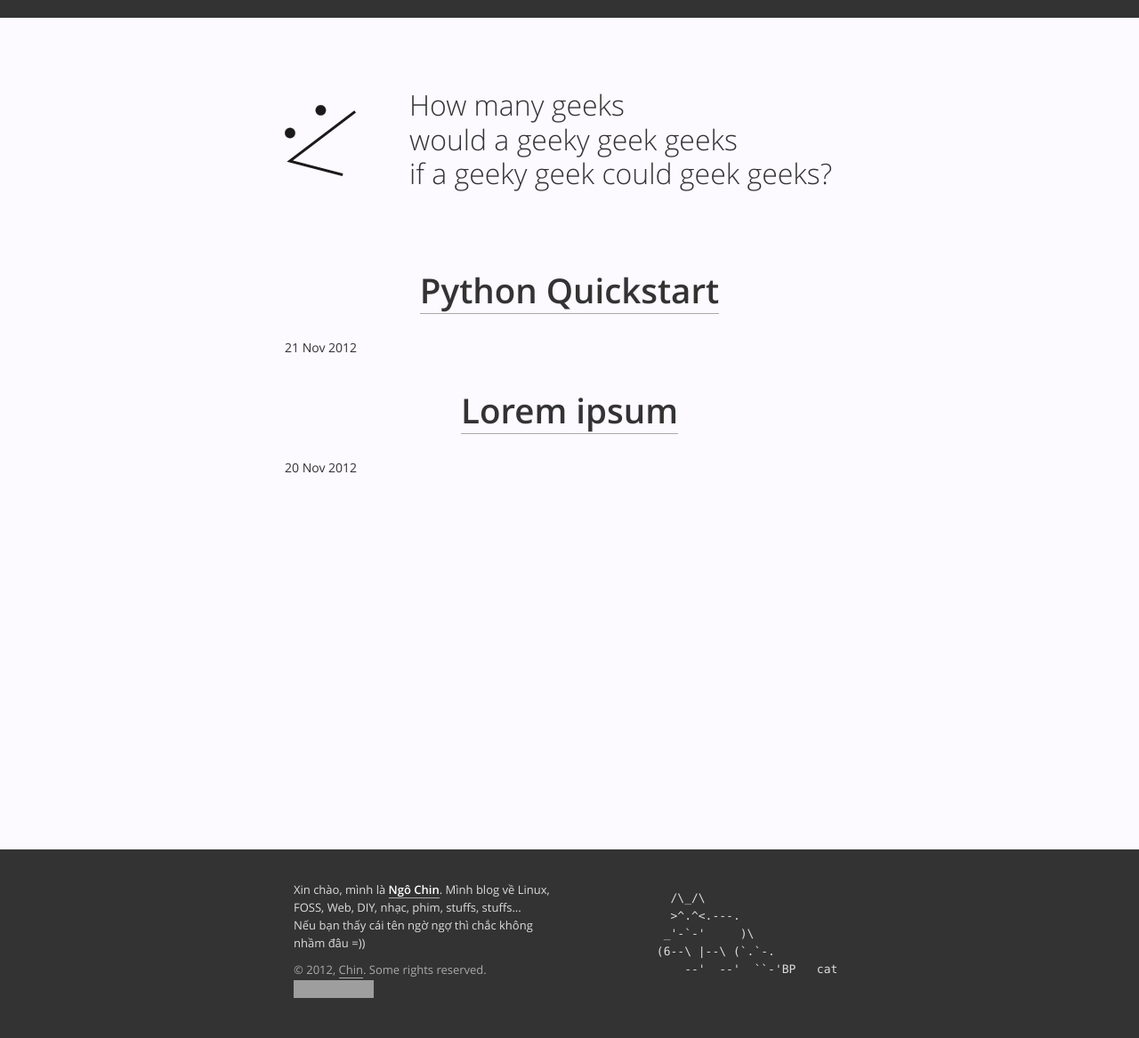
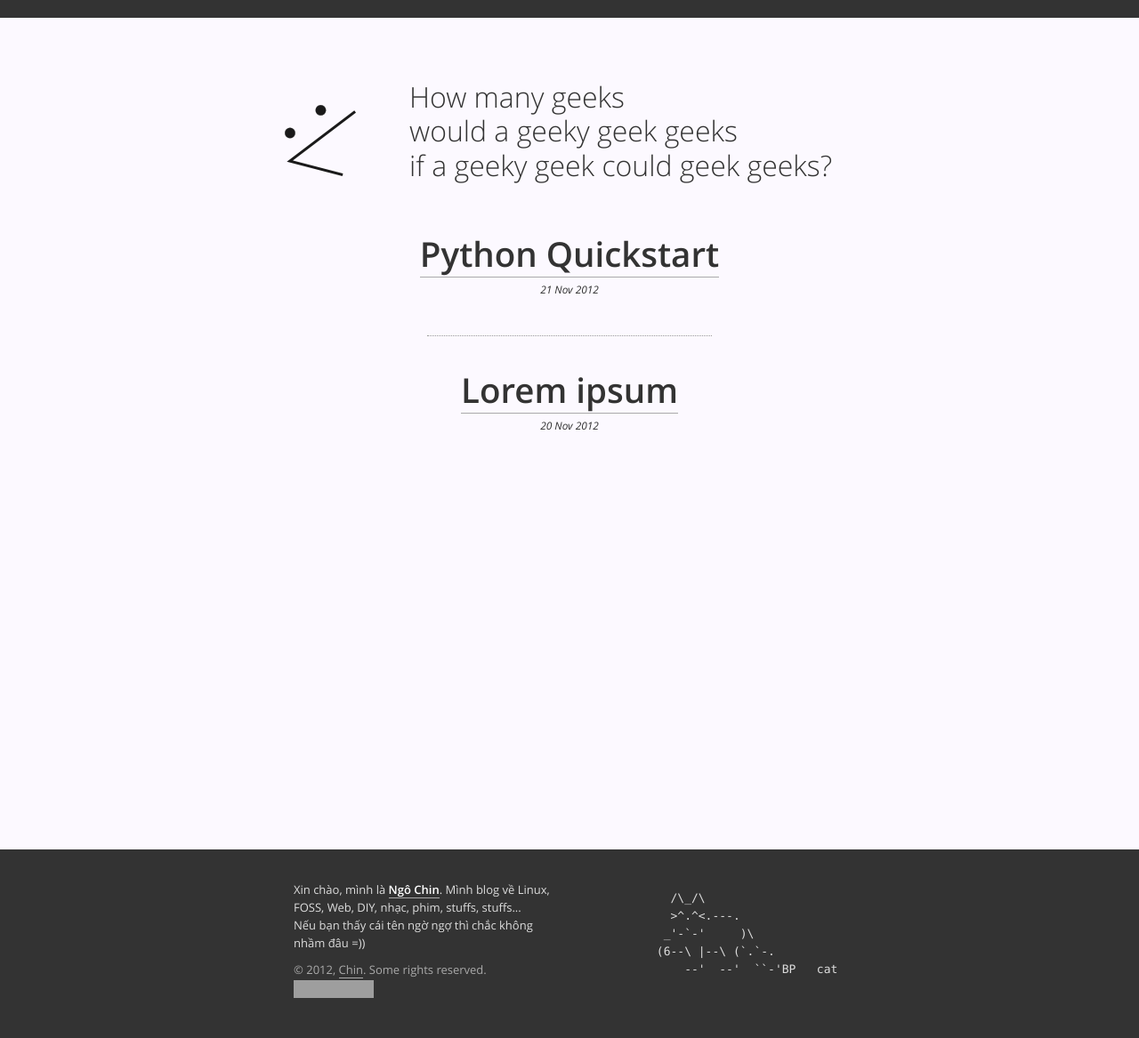
Before and after one commit to lewtds/lewtds.github.com, a Jekyll site: the page built from index.html, in a window 1280 px wide. Shown: the whole page at 89% size. Built offline with Jekyll 4.4.1, drawn with Linux system fonts in a browser that asks for light colours; grey boxes are pictures that could not be loaded.

Commit message:
Fix layout

```diff
--- a/assets/css/style.css
+++ b/assets/css/style.css
@@ -8,7 +8,7 @@ body {
     border-top: 20px solid;
 }
 
-h1, h2, h3, h4, h5, h6 {
+article > h1, h2, h3, h4, h5, h6 {
     text-align: center;
     margin-bottom: 0.9em;
     margin-top: 0.6em;
@@ -16,6 +16,16 @@ h1, h2, h3, h4, h5, h6 {
 
 article {
     margin-bottom: 40px
+}
+
+article section {
+    clear: both;
+    margin-bottom: 3em;
+}
+
+article .description {
+    font-style: italic;
+    font-size: 90%;
 }
 
 article hr {
@@ -74,6 +84,10 @@ line-height: 1.2;
 font-weight : 300;
 }
 
+.center-text {
+    text-align: center;
+}
+
 .container-narrow {
 margin: 0 auto;
 max-width: 640px;
@@ -106,12 +120,11 @@ a:hover {
     text-decoration: none;
 }
 
-a, a:hover {
-
-    transition: all 0.2s;
-    -moz-transition: all 0.2s;
-    -webkit-transition: all 0.2s;
-    -o-transition: all 0.2s;
+a {
+    transition: all 0.2s ease 0s;
+    -moz-transition: all 0.2s ease 0s;
+    -webkit-transition: all 0.2s ease 0s;
+    -o-transition: all 0.2s ease 0s;
 }
 
 .tag-line-border {
--- a/index.html
+++ b/index.html
@@ -5,15 +5,23 @@ title: How many geeks could a geeky geek geeks if a geeky geek could geek?
 
 {% for post in site.posts limit: 10  %}
 
-    <article>
-
-    	<div>
+    <article class="center-text">
+        <section>
     	  <h1><a href="{{ post.url }}">{{ post.title }}</a></h1>
-    	  <p class="date">{{ post.date | date_to_string }}</p>
-    	</div>
-
-    	<section class="entry">{{ post.description }}</section>
-
+    	  <p class="date"><i><small>{{ post.date | date_to_string }}
+          {% unless post.tags == empty %}
+          &nbsp;&nbsp;|&nbsp;&nbsp;
+          {% for tag in post.tags %}
+          <a href="#" class="no-border">{{ tag }}</a>
+          {% endfor %}
+          {% endunless %}
+          </small></i>
+          </p>
+          {{ post.description }}
+    	</section>
+        {% unless forloop.last %}
+            <hr>
+        {% endunless %}
 <!--
     	<section class="tags">
     	  <ul>
```
Also changed, not shown: _layouts/post.html (+18 -1 lines).
